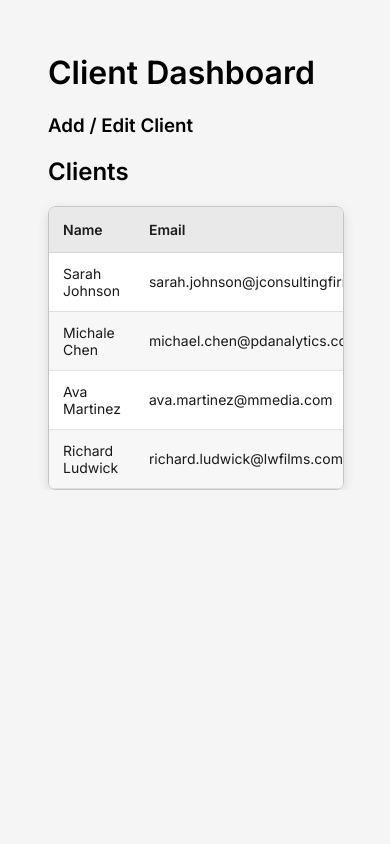
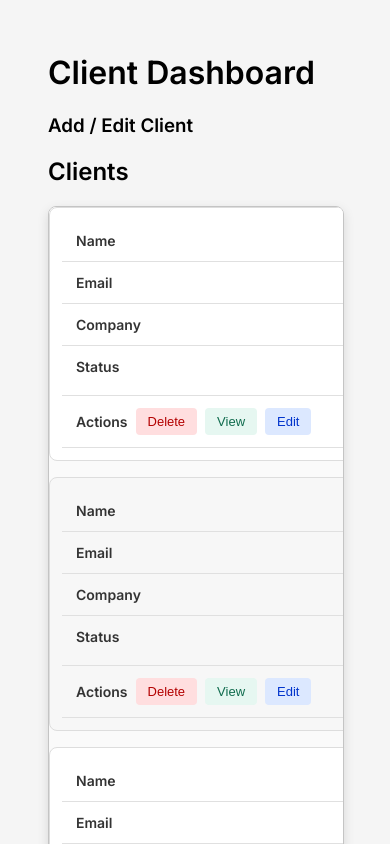
Before and after one commit to FixedBits/client-dashboard, a React (Vite) app: page / in a window 390 px wide. Shown: the top 844 px of the page. Built offline with nearby package versions, Linux system fonts and the light colour scheme.

Commit message:
Logic/CSS Responsive table for mobile

```diff
--- a/src/components/ClientRow.jsx
+++ b/src/components/ClientRow.jsx
@@ -17,12 +17,12 @@ function ClientRow({ name, email, company, status, actions, createdAt, updatedAt
   return (
     <>
       <tr>
-        <td>{isEditing ? <input value={editName} onChange={(e) => setEditName(e.target.value)} /> : name}</td>
-        <td>{isEditing ? <input value={editEmail} onChange={(e) => setEditEmail(e.target.value)} /> : email}</td>
-        <td>{isEditing ? <input value={editCompany} onChange={(e) => setEditCompany(e.target.value)} /> : company}</td>
-        <td>{isEditing ? <input value={editStatus} onChange={(e) => setEditStatus(e.target.value)} /> : <span className={`status-badge status-${status.trim().toLowerCase()}`}>{status}</span>}</td>
+        <td data-label="Name">{isEditing ? <input value={editName} onChange={(e) => setEditName(e.target.value)} /> : name}</td>
+        <td data-label="Email">{isEditing ? <input value={editEmail} onChange={(e) => setEditEmail(e.target.value)} /> : email}</td>
+        <td data-label="Company">{isEditing ? <input value={editCompany} onChange={(e) => setEditCompany(e.target.value)} /> : company}</td>
+        <td data-label="Status">{isEditing ? <input value={editStatus} onChange={(e) => setEditStatus(e.target.value)} /> : <span className={`status-badge status-${status.trim().toLowerCase()}`}>{status}</span>}</td>
 
-        <td className="actions-cell">
+        <td data-label="Actions" className="actions-cell">
           {actions.map((action) => (
             <button
               key={action}
--- a/src/styles.css
+++ b/src/styles.css
@@ -176,3 +176,45 @@ table button.view:hover {
 .modal strong {
   padding-right: 6px;
 }
+
+@media (max-width: 768px) {
+  table,
+  thead,
+  tbody,
+  th,
+  td,
+  tr {
+    display: block;
+    width: 100%;
+  }
+
+  thead {
+    display: none; /* Hide headers on mobile */
+  }
+
+  tr {
+    margin-bottom: 16px;
+    border: 1px solid #ddd;
+    padding: 12px;
+    border-radius: 8px;
+    background: #fff;
+  }
+
+  td {
+    display: flex;
+    justify-content: space-between;
+    padding: 8px 0;
+  }
+
+  td::before {
+    content: attr(data-label);
+    font-weight: 600;
+    color: #333;
+  }
+
+  .actions-cell {
+    display: flex;
+    gap: 8px;
+    justify-content: flex-start;
+  }
+}
```
